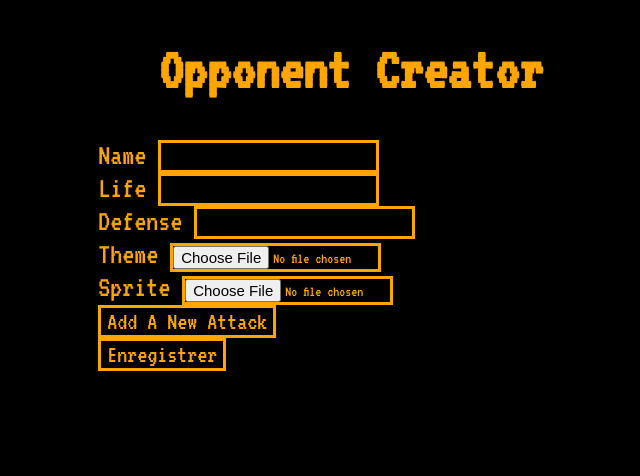
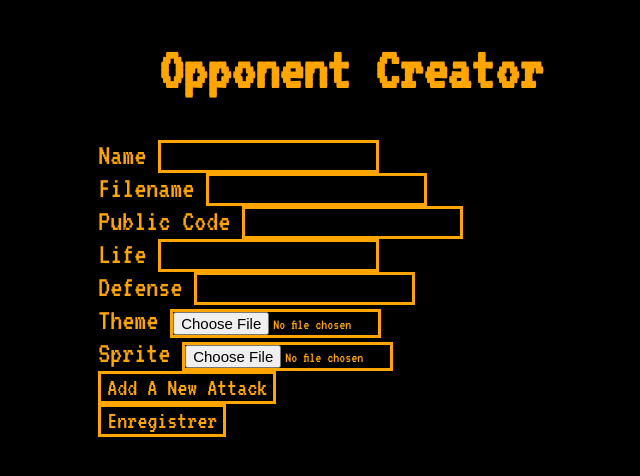
Before and after one commit to waterfox-dev/Waterfox-Battle-Core, a Flask app: page /creator in a window 1280 px wide. Shown: the top 476 px of the page, without its empty margins (289-929 px from the left). Run offline with Flask 2, Linux system fonts and the light colour scheme.

Commit message:
Work on file input

```diff
--- a/app.py
+++ b/app.py
@@ -9,6 +9,8 @@ app = Flask(__name__)
 ver = '0.3.5'
 dev = True
 ser = False
+
+app.config['MAX_CONTENT_PATH'] = 500000
 
 #Try to run as server instance
 try :
@@ -50,6 +52,16 @@ def upload_to_server(localpath : str, name : str) :
     transfer.close()
     ssh.close()
 
+def create_opponent(data_dict : dict, name : str):
+    with open('/static/data/opponent', 'w', encoding='utf8') as n_object :
+        n_object['name'] = data_dict['nameInput']
+        n_object['type'] = "opponent"
+        n_object['life'] = data_dict['lifeInput']
+        n_object['defense'] = data_dict['defenseInput']
+        n_object['maxLife'] = data_dict['lifeInput']
+        n_object['theme'] = data_dict['themeInput'][:3]
+
+
 #Router
 @app.route('/')
 def index():
@@ -70,5 +82,6 @@ def creator():
 @app.route('/creator_statement', methods = ['GET', 'POST'])
 def creator_statement():
    result = dict(request.form)
-   print(result)
+   print(request.files)
+   file = request.files['themeInput']
    return render_template('index.html')
--- a/templates/creator.html
+++ b/templates/creator.html
@@ -10,9 +10,15 @@
 
 <body>
     <h1 class="creatorTitle">Opponent Creator</h1>
-    <form class="creatorForm" id="creatorForm" method="POST" action="{{url_for('creator_statement')}}">
+    <form class="creatorForm" id="creatorForm" method="POST" action="{{url_for('creator_statement')}}"  enctype = "multipart/form-data">
         <label for="nameInput">Name</label>
         <input type="text" name="nameInput" id="nameInput" class="nameInput" required>
+        <br>
+        <label for="fileName">Filename</label>
+        <input type="text" name="fileName" id="fileName" class="nameInput" required>
+        <br>
+        <label for="publicCode">Public Code</label>
+        <input type="text" name="publicCode" id="publicCode" class="nameInput" required>
         <br>
         <label for="lifeInput">Life</label>
         <input type="number" name="lifeInput" id="lifeInput" class="lifeInput" required>
```
